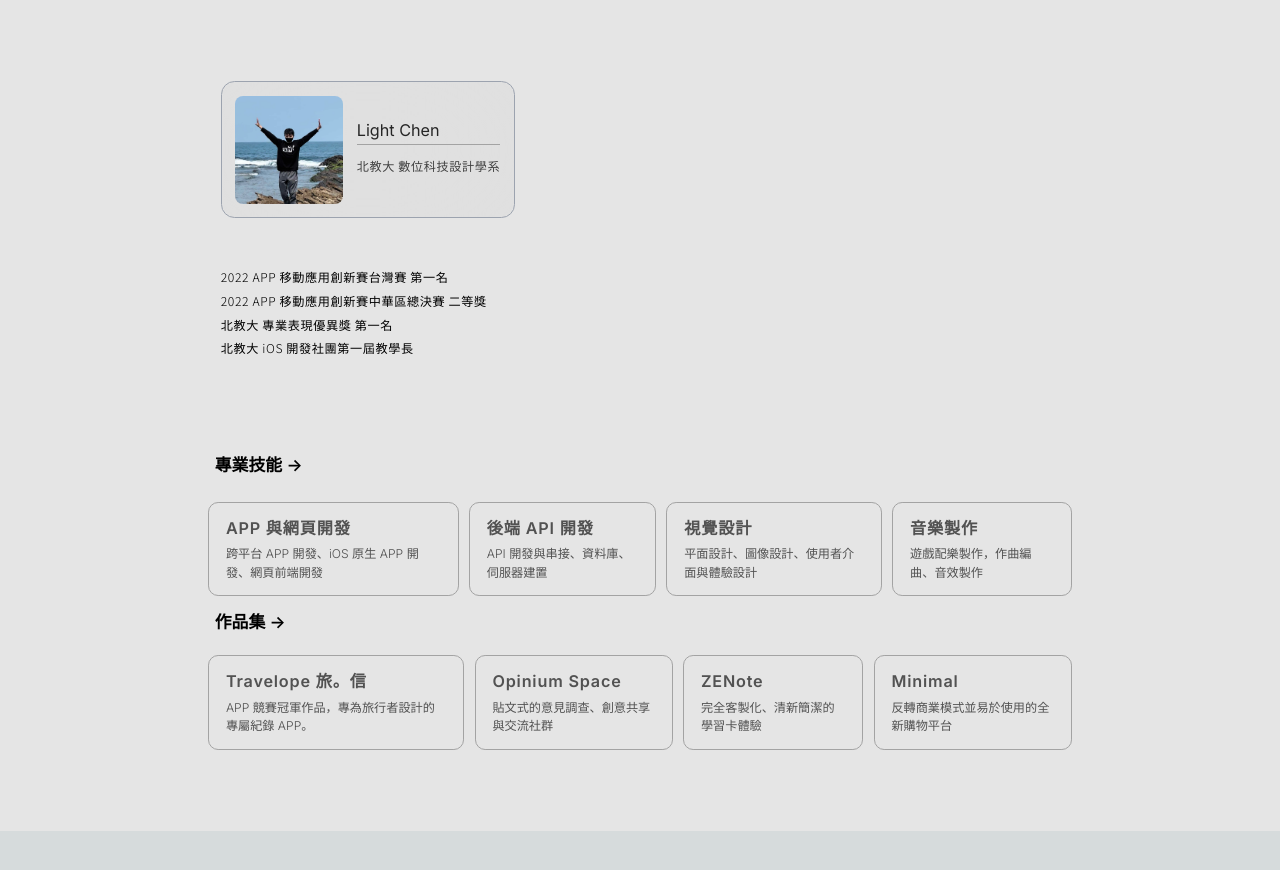
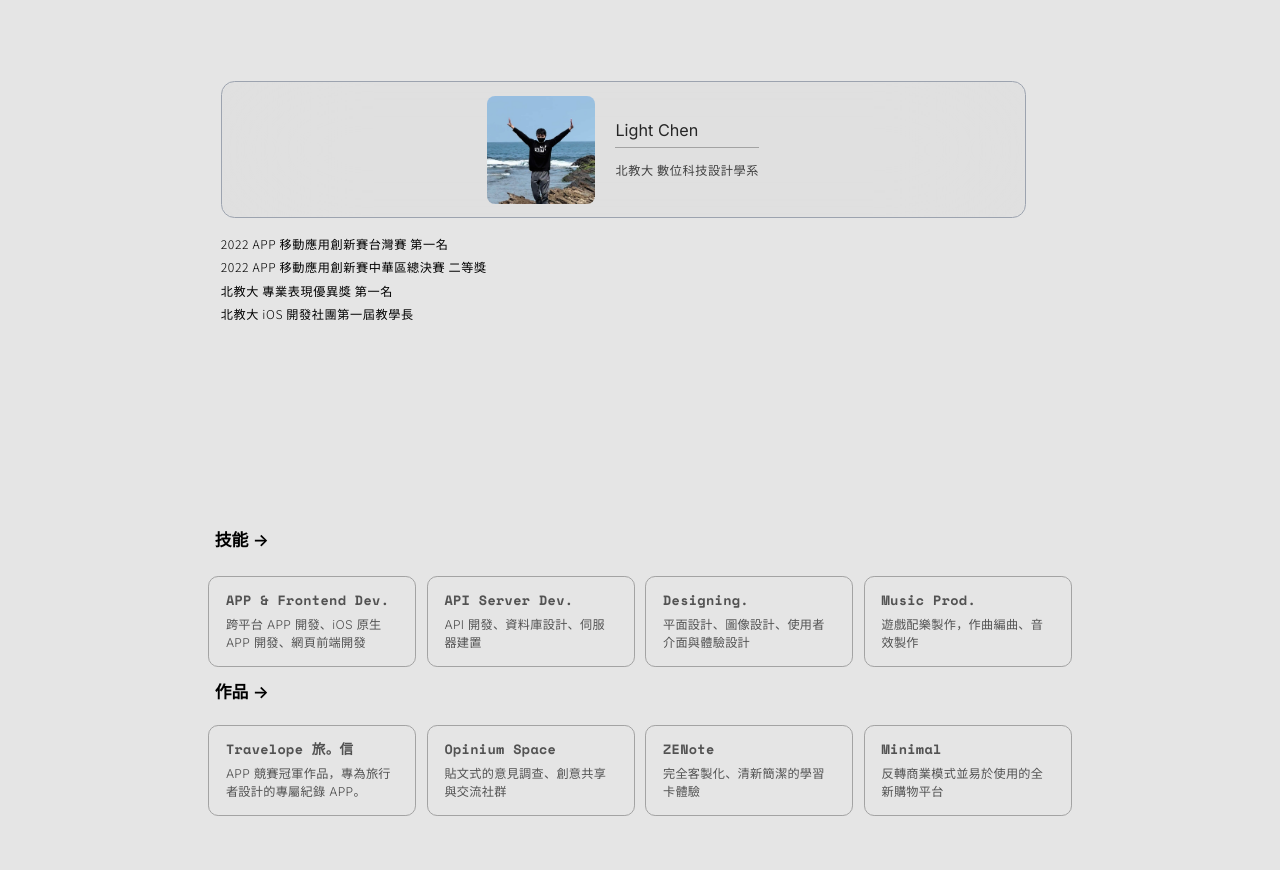
Before and after one commit to ChenLiangZhen/LightDev, a Next.js app: page / in a window 1280 px wide. Shown: the top 870 px of the page. Before the commit the page ends 831 px from the top, so only its background shows below. Built offline with nearby package versions, Linux system fonts and the light colour scheme.

Commit message:
minor changes

```diff
--- a/app/globals.css
+++ b/app/globals.css
@@ -1,4 +1,5 @@
 @import url('https://fonts.googleapis.com/css2?family=Noto+Sans+TC:wght@100;200;300;400;500;600;700;800;900&display=swap');
+@import url('https://fonts.googleapis.com/css2?family=Space+Mono:ital,wght@0,400;0,700;1,400;1,700&display=swap');
 
 @tailwind base;
 @tailwind components;
--- a/app/page.tsx
+++ b/app/page.tsx
@@ -15,8 +15,8 @@ export default function Home() {
 
 		<BaseLayout>
 			<main className="p-1 lg:p-24 min-h-screen min-w-screen flex flex-col items-center">
-				<div className="mb-28 lg:mb-10 z-10 min-w-[75%] items-center justify-start font-mono text-sm lg:flex">
-					<div className="fixed mr-10 left-0 top-0 flex w-full items-center justify-center border-b-[1px] lg:border border-gray-400 pb-6 pt-6 backdrop-saturate-50 backdrop-blur-3xl dark:border-neutral-700 dark:from-inherit lg:static lg:w-auto  lg:rounded-2xl lg:bg-neutral-300/30 lg:p-4 lg:dark:bg-zinc-800/50">
+				<div className="flex-col item-start hidden lg:flex lg:min-w-[75%]">
+					<div className="fixed mr-10 left-0 top-0 flex w-auto items-center justify-center border-b-[1px] lg:border border-gray-400 pb-6 pt-6 backdrop-saturate-50 backdrop-blur-3xl dark:border-neutral-700 dark:from-inherit lg:static lg:w-auto  lg:rounded-2xl lg:bg-neutral-300/30 lg:p-4 lg:dark:bg-zinc-800/50">
 						<Image
 							className={"hidden lg:block"}
 							style={{borderRadius: 8}}
@@ -24,18 +24,50 @@ export default function Home() {
 							width={108}
 							height={108}
 						/>
-						<div className="w-auto flex-col lg:ml-4">
 
-							<Text fontSize={FontSize.lg} className="hidden lg:block text-neutral-800 dark:text-neutral-300 font-bold">Light Chen</Text>
-							<Text fontSize={FontSize.lg} light className="lg:hidden tracking-wider text-neutral-800 dark:text-neutral-300 font-bold">Light Chen's 個人網站</Text>
+						<div className="ml-6 w-auto flex-col hidden lg:block">
+
+							<Text fontSize={FontSize.lg}
+							      className="hidden lg:block text-neutral-800 dark:text-neutral-300 font-bold">Light
+								Chen</Text>
 
 							<div className="mb-4 mt-1.5 w-full h-[0.5px]  bg-neutral-400 dark:bg-neutral-300 hidden lg:block"/>
-							<Text fontSize={FontSize.sm} className="mb-0.5 lg:block hidden tracking-wider dark:text-neutral-300 text-neutral-700 font-normal font-noto">北教大
+
+							<Text fontSize={FontSize.sm}
+							      className="mb-0.5 lg:block hidden tracking-wider dark:text-neutral-300 text-neutral-700 font-normal font-noto">北教大
 								數位科技設計學系</Text>
-						</div>
+
 						</div>
 					</div>
 
+					<div className="flex flex-col lg:min-w-[75%] lg:max-w-5xl lg:w-auto lg:p-0 mt-10 lg:mt-4">
+						<Text fontSize={FontSize.sm} light className="font-noto tracking-wider leading-7">2022 APP 移動應用創新賽台灣賽
+							第一名<br/>
+							2022 APP 移動應用創新賽中華區總決賽 二等獎<br/>
+							北教大 專業表現優異獎 第一名<br/>
+							北教大 iOS 開發社團第一屆教學長<br/></Text>
+					</div>
+				</div>
+
+				<div
+					className="fixed mr-10 left-0 top-0 flex w-full items-center justify-center border-b-[0.5px] border-gray-400 pb-6 pt-6 backdrop-saturate-50 backdrop-blur-3xl dark:border-neutral-700 dark:from-inherit lg:hidden">
+
+					<Text fontSize={FontSize.lg}
+					      className="hidden lg:block text-neutral-800 dark:text-neutral-300 font-bold">Light
+						Chen</Text>
+
+					<Text fontSize={FontSize.lg}
+					      className="lg:hidden tracking-wider text-neutral-800 dark:text-neutral-300 font-space">Light
+						Chen's Resume</Text>
+
+					<div className="mb-4 mt-1.5 w-full h-[0.5px]  bg-neutral-400 dark:bg-neutral-300 hidden lg:block"/>
+
+					<Text fontSize={FontSize.sm}
+					      className="mb-0.5 lg:block hidden tracking-wider dark:text-neutral-300 text-neutral-700 font-normal font-noto">北教大
+						數位科技設計學系</Text>
+				</div>
+
+				<div className={"flex flex-col mt-32 items-center"}>
 					<Image
 						className={"lg:hidden"}
 						style={{borderRadius: 8}}
@@ -44,21 +76,27 @@ export default function Home() {
 						height={144}
 					/>
 
-				<Text fontSize={FontSize.xl} heavy className="lg:hidden mt-8 text-neutral-800 dark:text-neutral-300">Light Chen</Text>
-				<Text fontSize={FontSize.md} className="mb-0.5 mt-0.5 lg:hidden tracking-wider dark:text-neutral-300 text-neutral-700">北教大
+					<Text fontSize={FontSize.xl} bold
+					      className="lg:hidden mt-6 text-neutral-800 dark:text-neutral-300 font-space ">Light_Chen</Text>
+					<Text fontSize={FontSize.md}
+					      className="mb-0.5 mt-1 lg:hidden tracking-wider dark:text-neutral-300 text-neutral-700">北教大
 						數位科技設計學系</Text>
 
-				<div className="flex flex-col lg:min-w-[75%] lg:max-w-5xl lg:w-auto lg:p-0 mt-12 lg:mt-4">
-					<Text fontSize={FontSize.sm} light className="font-noto tracking-wider leading-7">2022 APP 移動應用創新賽台灣賽 第一名<br/>
+					<div className="flex flex-col lg:hidden lg:min-w-[75%] lg:max-w-5xl lg:w-auto lg:p-0 mt-10 lg:mt-4">
+						<Text fontSize={FontSize.sm} light className="font-noto tracking-wider leading-7">2022 APP 移動應用創新賽台灣賽
+							第一名<br/>
 							2022 APP 移動應用創新賽中華區總決賽 二等獎<br/>
 							北教大 專業表現優異獎 第一名<br/>
 							北教大 iOS 開發社團第一屆教學長<br/></Text>
 					</div>
+				</div>
 
-				<div className="flex flex-col gap-y-4 w-[90%] lg:min-w-[75%] lg:max-w-5xl lg:w-auto p-2 lg:p-0 lg:mt-28 mt-10">
+
+				<div
+					className="flex flex-col gap-y-4 w-[90%] lg:min-w-[75%] lg:max-w-5xl lg:w-auto p-2 lg:p-0 lg:mt-28 mt-10">
 
 					<h2 className={`mb-3 ml-2 text-xl font-semibold`}>
-						專業技能{' '}
+						技能{' '}
 						<span
 							className="inline-block transition-transform group-hover:translate-x-1 motion-reduce:transform-none">
                   -&gt;
@@ -68,10 +106,11 @@ export default function Home() {
 
 					<div className="flex flex-col gap-3 lg:flex-row">
 
-						<Card title={"APP 與網頁開發"} description={"跨平台 APP 開發、iOS 原生 APP 開發、網頁前端開發"}></Card>
-						<Card title={"後端 API 開發"} description={"API 開發與串接、資料庫、伺服器建置"}></Card>
-						<Card title={"視覺設計"} description={"平面設計、圖像設計、使用者介面與體驗設計"}></Card>
-						<Card title={"音樂製作"} description={"遊戲配樂製作，作曲編曲、音效製作"}></Card>
+						<Card title={"APP & Frontend Dev."}
+						      description={"跨平台 APP 開發、iOS 原生 APP 開發、網頁前端開發"}></Card>
+						<Card title={"API Server Dev."} description={"API 開發、資料庫設計、伺服器建置"}></Card>
+						<Card title={"Designing."} description={"平面設計、圖像設計、使用者介面與體驗設計"}></Card>
+						<Card title={"Music Prod."} description={"遊戲配樂製作，作曲編曲、音效製作"}></Card>
 
 					</div>
 
@@ -79,9 +118,10 @@ export default function Home() {
 
 				<div className="lg:invisible h-[1px] bg-neutral-400 dark:bg-neutral-600"/>
 
-				<div className="flex flex-col gap-y-4 w-[90%] lg:min-w-[75%] lg:max-w-5xl lg:w-auto p-2 lg:p-0 mt-8 lg:mt-4">
+				<div
+					className="flex flex-col gap-y-4 w-[90%] mb-10 lg:min-w-[75%] lg:max-w-5xl lg:w-auto p-2 lg:p-0 mt-8 lg:mt-4">
 					<h2 className={`mb-2 ml-2 text-xl font-semibold`}>
-						作品集{' '}
+						作品{' '}
 						<span
 							className="inline-block transition-transform group-hover:translate-x-1 motion-reduce:transform-none">
 		              -&gt;
@@ -91,7 +131,8 @@ export default function Home() {
 
 					<div className="flex flex-col gap-3 lg:flex-row">
 
-						<Card title={"Travelope 旅。信"} description={"APP 競賽冠軍作品，專為旅行者設計的專屬紀錄 APP。"}></Card>
+						<Card title={"Travelope 旅。信"}
+						      description={"APP 競賽冠軍作品，專為旅行者設計的專屬紀錄 APP。"}></Card>
 						<Card title={"Opinium Space"} description={"貼文式的意見調查、創意共享與交流社群"}></Card>
 						<Card title={"ZENote"} description={"完全客製化、清新簡潔的學習卡體驗"}></Card>
 						<Card title={"Minimal"} description={"反轉商業模式並易於使用的全新購物平台"}></Card>
--- a/components/Card.tsx
+++ b/components/Card.tsx
@@ -12,10 +12,10 @@ interface Card{
 const Card: React.FC<Card> = ({selected, title, description}) => {
 
    return <motion.button onClick={()=> console.log("clicked")}
-           className="group justify-start hover:text-gray-400 text-left items-start lg:mb-0 rounded-xl border border-neutral-400 px-5 py-4 transition-colors duration-300 dark:border-neutral-600 hover:border-gray-500 hover:bg-neutral-300 hover:dark:border-neutral-400 hover:dark:bg-neutral-600/30">
+           className="group flex-1 justify-start hover:text-gray-400 text-left items-start lg:mb-0 rounded-xl border border-neutral-400 px-5 py-4 transition-colors duration-300 dark:border-neutral-600 hover:border-gray-500 hover:bg-neutral-300 hover:dark:border-neutral-400 hover:dark:bg-neutral-600/30">
 
-         <Text className={"tracking-wider dark:text-neutral-300 dark:group-hover:text-neutral-50 text-neutral-600 group-hover:text-neutral-800 transition-colors duration-300 mb-1.5"} fontSize={FontSize.lg} bold>{title}</Text>
-         <Text className={"dark:text-neutral-300 dark:group-hover:text-neutral-50 text-neutral-600 group-hover:text-neutral-800 transition-colors duration-300"} fontSize={FontSize.sm} light>{description}</Text>
+         <Text className={"tracking-wide dark:text-neutral-300 dark:group-hover:text-neutral-50 text-neutral-600 group-hover:text-neutral-800 transition-colors duration-300 font-space mb-1.5"} fontSize={FontSize.md} bold>{title}</Text>
+         <Text className={"dark:text-neutral-300 dark:group-hover:text-neutral-50 tracking-wide text-neutral-600 group-hover:text-neutral-800 transition-colors duration-300"} fontSize={FontSize.sm} light>{description}</Text>
 
       </motion.button>
 
--- a/tailwind.config.ts
+++ b/tailwind.config.ts
@@ -10,6 +10,7 @@ const config: Config = {
   theme: {
     fontFamily: {
       'noto': ['Noto Sans TC'],
+      'space': ['Space Mono'],
     },
     extend: {
       backgroundImage: {
```
Also changed, not shown: 1 other file (tests, documents, lock files or other folders). Lines whose indentation alone changed are shown as unchanged.
